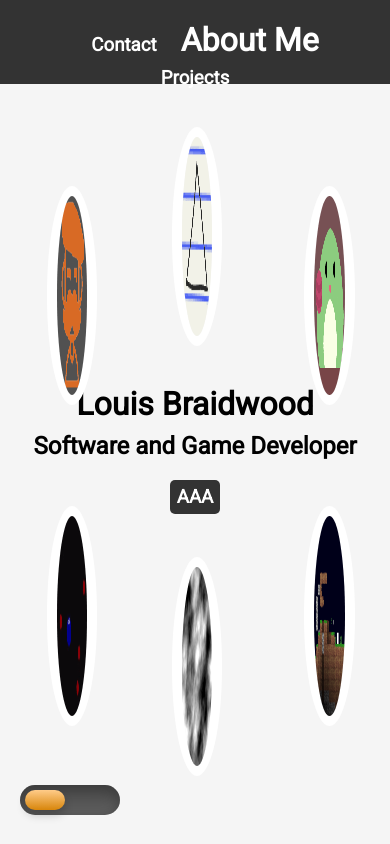
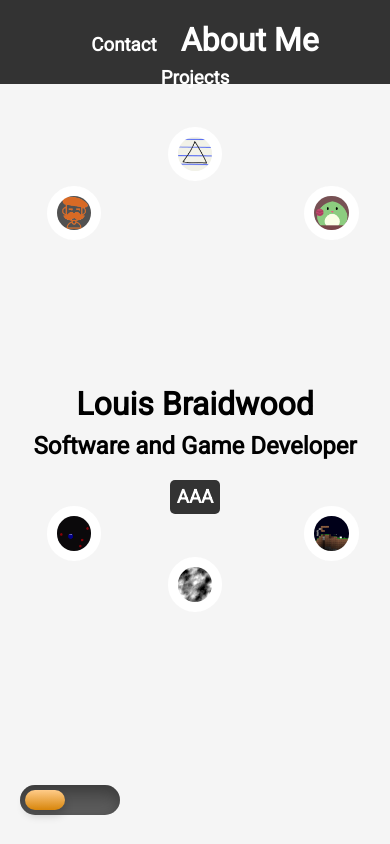
Before and after one commit to LouisDevelopment/Portfolio, a plain HTML site: page about.html in a window 390 px wide. Shown: the top 844 px of the page. Drawn offline with Linux system fonts and the light colour scheme.

Commit message:
updated landing page for mobile

```diff
--- a/style.css
+++ b/style.css
@@ -43,8 +43,8 @@
     text-align:center;
     border: 10px solid #fff;
     position:absolute;
-    width:13%;
-    height:26vh;
+    width:14vw;
+    height:14vw;
     border-radius: 50%;
     transition:0.3s;
   }
@@ -59,7 +59,7 @@
   }
   .top-middle{
     top:15vh;
-    left:44%;
+    left:43%;
   }
 
   .top-right{
@@ -73,7 +73,7 @@
   }
   .bottom-middle{
     top:66vh;
-    left:44%;
+    left:43%;
   }
   .bottom-right{
     top:60vh;
```
